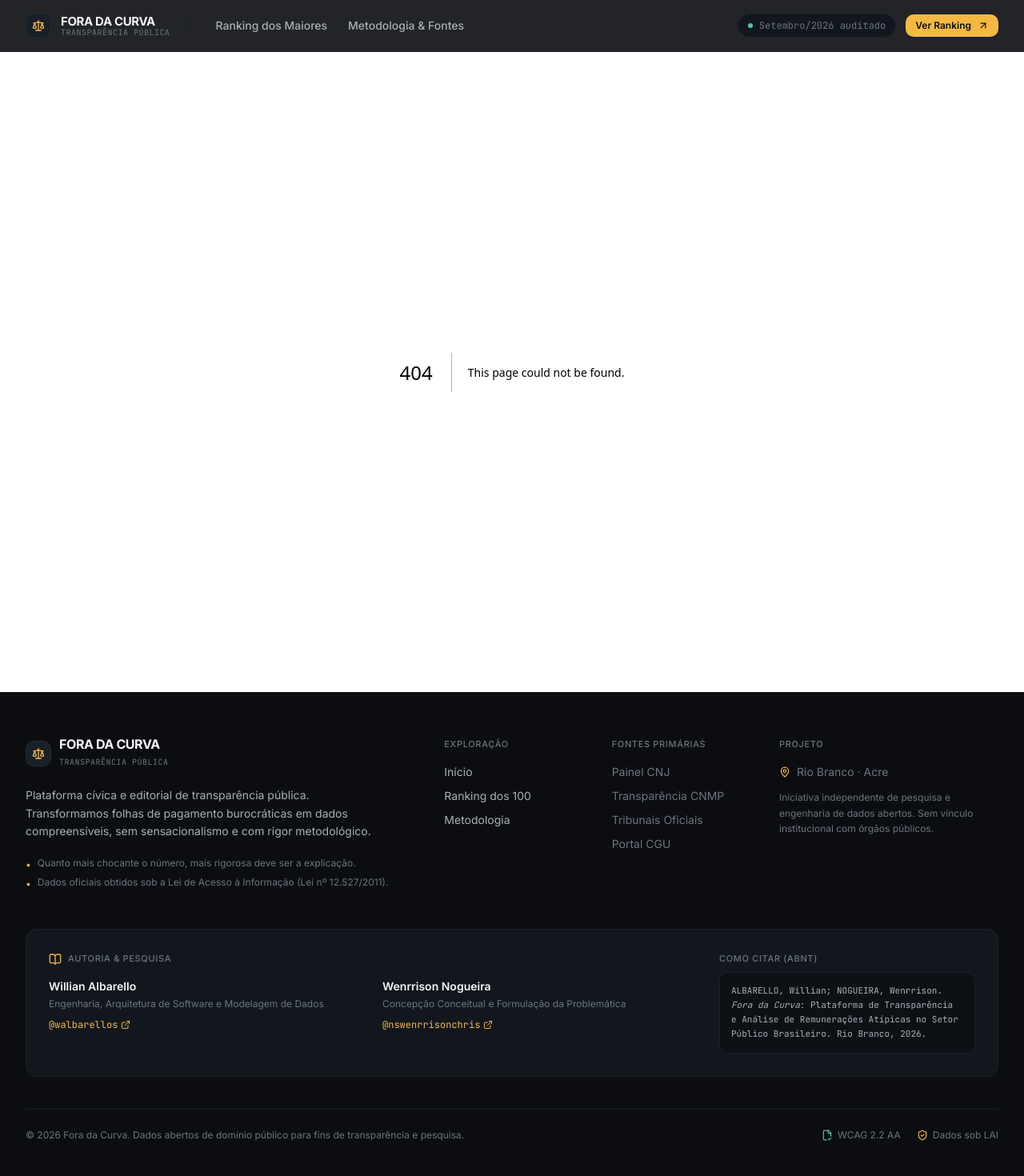
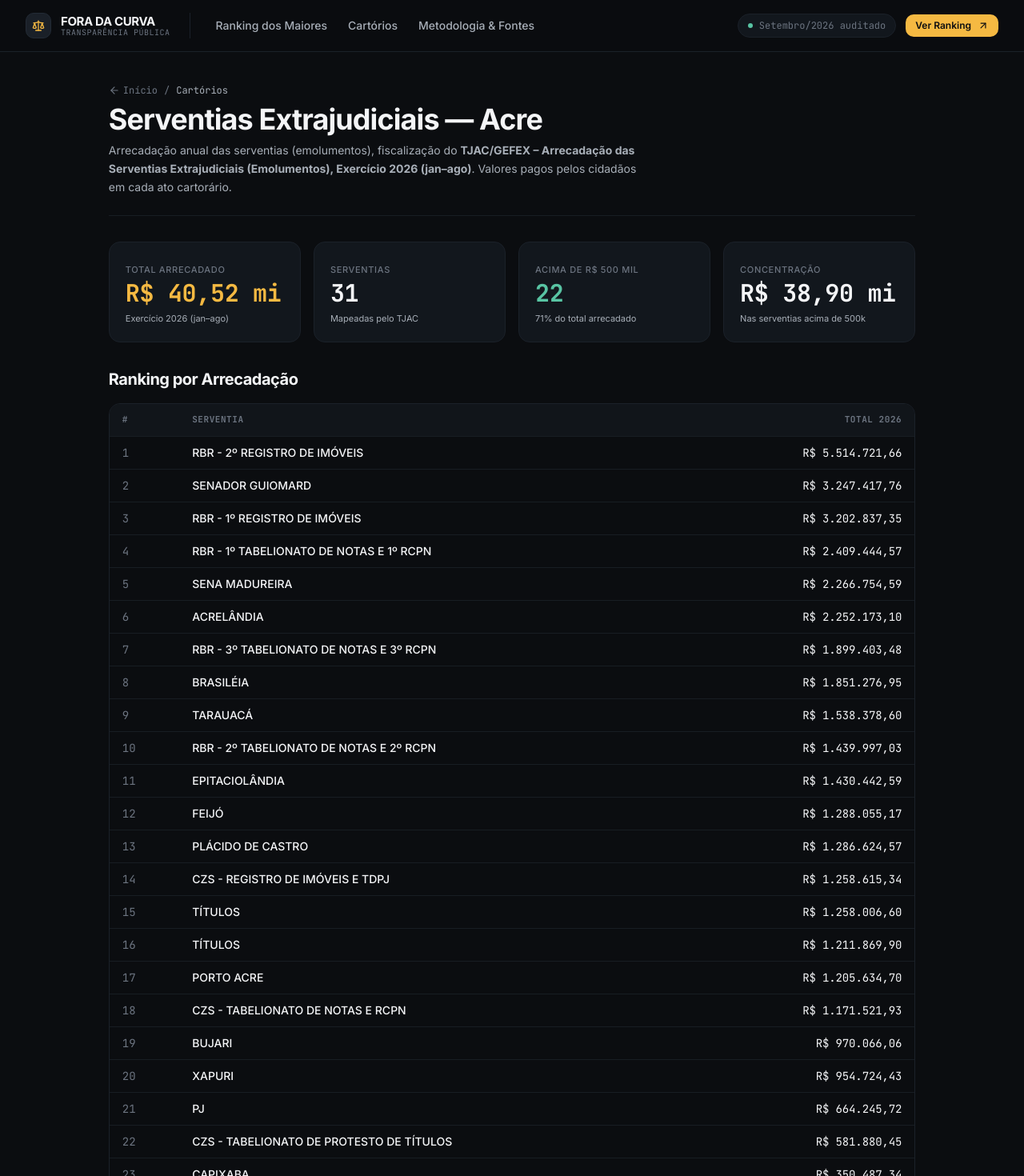
Before and after one commit to walbarellos/fora-da-curva-ac, a Next.js app: page /cartorios in a window 1280 px wide. Before the commit this address had no page. Shown: the top 1470 px of the page at 80% size. Built offline with nearby package versions, Linux system fonts and the light colour scheme.

Commit message:
feat: página /cartorios + destaque de serventias na home

```diff
--- /dev/null
+++ b/src/app/cartorios/page.tsx
@@ -0,0 +1,103 @@
+import { getServentias, formatCurrency, formatCompactCurrency } from '@/lib/data';
+import { ArrowLeft, FileText, Info } from 'lucide-react';
+import Link from 'next/link';
+
+export const metadata = {
+  title: 'Cartórios & Serventias Extrajudiciais — Fora da Curva',
+  description: 'Arrecadação anual das serventias extrajudiciais do Acre, com os valores pagos à casta de agentes notariais.',
+};
+
+export default function CartoriosPage() {
+  const serv = getServentias();
+  const ranking: Array<{ serventia: string; total: number }> = serv.ranking;
+
+  return (
+    <div className="max-w-7xl mx-auto px-4 sm:px-6 lg:px-8 py-10 space-y-8">
+      <div className="space-y-2 pb-6 border-b border-[#181D23]">
+        <div className="flex items-center space-x-2 text-xs font-mono text-[#6C7480]">
+          <Link href="/" className="hover:text-[#F4F5F7] transition-colors flex items-center gap-1">
+            <ArrowLeft className="w-3.5 h-3.5" />
+            <span>Início</span>
+          </Link>
+          <span>/</span>
+          <span className="text-[#A8AFB8]">Cartórios</span>
+        </div>
+        <h1 className="text-3xl sm:text-4xl font-extrabold text-[#F4F5F7] tracking-tight">
+          Serventias Extrajudiciais — Acre
+        </h1>
+        <p className="text-sm text-[#A8AFB8] max-w-2xl leading-relaxed">
+          Arrecadação anual das serventias (emolumentos), fiscalização do{' '}
+          <strong>{serv.fonte}</strong>. Valores pagos pelos cidadãos em cada ato cartorário.
+        </p>
+      </div>
+
+      {/* KPIs */}
+      <div className="grid grid-cols-2 lg:grid-cols-4 gap-3 sm:gap-4">
+        <div className="card p-5 space-y-1.5">
+          <span className="font-label">Total Arrecadado</span>
+          <div className="text-2xl sm:text-3xl font-bold text-[var(--accent)] tabular-nums font-mono">
+            {formatCompactCurrency(serv.totalArrecadado)}
+          </div>
+          <p className="text-[11px] text-[var(--text-medium)]">Exercício {serv.ano} (jan–ago)</p>
+        </div>
+        <div className="card p-5 space-y-1.5">
+          <span className="font-label">Serventias</span>
+          <div className="text-2xl sm:text-3xl font-bold text-[var(--text-high)] tabular-nums font-mono">
+            {serv.qtdServentias}
+          </div>
+          <p className="text-[11px] text-[var(--text-medium)]">Mapeadas pelo TJAC</p>
+        </div>
+        <div className="card p-5 space-y-1.5">
+          <span className="font-label">Acima de R$ 500 mil</span>
+          <div className="text-2xl sm:text-3xl font-bold text-[var(--status-regular)] tabular-nums font-mono">
+            {serv.serventiasAcima500k}
+          </div>
+          <p className="text-[11px] text-[var(--text-medium)]">71% do total arrecadado</p>
+        </div>
+        <div className="card p-5 space-y-1.5">
+          <span className="font-label">Concentração</span>
+          <div className="text-2xl sm:text-3xl font-bold text-[var(--text-high)] tabular-nums font-mono">
+            {formatCompactCurrency(serv.totalAcima500k)}
+          </div>
+          <p className="text-[11px] text-[var(--text-medium)]">Nas serventias acima de 500k</p>
+        </div>
+      </div>
+
+      {/* Ranking */}
+      <div className="space-y-4">
+        <h2 className="text-xl font-bold text-[#F4F5F7] tracking-tight">Ranking por Arrecadação</h2>
+        <div className="overflow-x-auto rounded-lg border border-[#1B2129]">
+          <table className="w-full text-sm">
+            <thead>
+              <tr className="bg-[#11151A] text-left text-[11px] font-mono uppercase tracking-wider text-[#6C7480]">
+                <th className="px-4 py-3">#</th>
+                <th className="px-4 py-3">Serventia</th>
+                <th className="px-4 py-3 text-right">Total {serv.ano}</th>
+              </tr>
+            </thead>
+            <tbody>
+              {ranking.map((r, i) => (
+                <tr key={r.serventia} className="border-t border-[#181D23] hover:bg-[#11151A]/60">
+                  <td className="px-4 py-2.5 font-mono text-[#6C7480]">{i + 1}</td>
+                  <td className="px-4 py-2.5 text-[#F4F5F7] font-medium">{r.serventia}</td>
+                  <td className="px-4 py-2.5 text-right font-mono tabular-nums text-[#F4F5F7]">
+                    {formatCurrency(r.total)}
+                  </td>
+                </tr>
+              ))}
+            </tbody>
+          </table>
+        </div>
+      </div>
+
+      <div className="p-4 rounded-lg bg-[#11151A] border border-[#1B2129] text-xs text-[#6C7480] space-y-1 font-mono flex gap-2">
+        <Info className="w-4 h-4 shrink-0 text-[var(--accent)]" />
+        <div>
+          <p>• Valores referem-se à arrecadação da serventia, já excluídos os Fundos do Poder Judiciário e sem ressarcimentos por atos gratuitos.</p>
+          <p>• Agentes notariais não constam da folha pública: são remunerados por emolumentos pagos pelo cidadão em cada ato.</p>
+          <p>• Fonte: <a href={serv.url} target="_blank" className="text-[var(--accent)] hover:underline">GEFEX/TJAC – PDF oficial {serv.ano}</a></p>
+        </div>
+      </div>
+    </div>
+  );
+}
--- a/src/app/page.tsx
+++ b/src/app/page.tsx
@@ -126,6 +126,25 @@ export default function HomePage() {
         />
       </section>
 
+      {/* 3B. CARTÓRIOS */}
+      <section className="max-w-7xl mx-auto px-4 sm:px-6 lg:px-8">
+        <div className="card-elevated p-7 sm:p-9 flex flex-col sm:flex-row sm:items-center justify-between gap-6">
+          <div className="space-y-2 max-w-xl">
+            <span className="font-label text-[var(--status-regular)]">Emolumentos · Serventias TJAC</span>
+            <h3 className="text-xl font-bold text-[var(--text-high)] tracking-tight">
+              Os cartórios do Acre já faturaram R$ 40,5 mi em 2026
+            </h3>
+            <p className="text-sm text-[var(--text-medium)]">
+              Arrecadação anual das serventias extrajudiciais — quase o dobro da folha pública anômala analisada.
+            </p>
+          </div>
+          <Link href="/cartorios" className="btn-secondary shrink-0">
+            <span>Ver Serventias</span>
+            <ArrowUpRight className="w-4 h-4" />
+          </Link>
+        </div>
+      </section>
+
       {/* 4. TOP 5 */}
       <section className="max-w-7xl mx-auto px-4 sm:px-6 lg:px-8 space-y-6">
         <div className="flex items-end justify-between gap-4">
--- a/src/components/Navbar.tsx
+++ b/src/components/Navbar.tsx
@@ -28,6 +28,12 @@ export default function Navbar() {
               Ranking dos Maiores
             </Link>
             <Link
+              href="/cartorios"
+              className="px-3 py-1.5 text-sm font-medium text-[var(--text-medium)] hover:text-[var(--text-high)] hover:bg-[var(--bg-card)] rounded-md transition-colors duration-150"
+            >
+              Cartórios
+            </Link>
+            <Link
               href="/metodologia"
               className="px-3 py-1.5 text-sm font-medium text-[var(--text-medium)] hover:text-[var(--text-high)] hover:bg-[var(--bg-card)] rounded-md transition-colors duration-150"
             >
--- a/src/lib/data.ts
+++ b/src/lib/data.ts
@@ -1,4 +1,5 @@
 import seedData from '../../data/seed-top100.json';
+import consolidado from '../../data/consolidado.json';
 import { PagamentoRegistro, EstatisticasGerais } from '../../data/schema';
 
 export function getEstatisticas(): EstatisticasGerais {
@@ -7,6 +8,16 @@ export function getEstatisticas(): EstatisticasGerais {
 
 export function getAllPagamentos(): PagamentoRegistro[] {
   return seedData.registros as PagamentoRegistro[];
+}
+
+export function getServentias() {
+  return (consolidado as any).serventiasExtrajudiciais;
+}
+
+export function getRankingUnificado() {
+  return (consolidado as any).rankingUnificadoAcima500k as Array<{
+    tipo: string; orgao: string; cargo: string; valor: number;
+  }>;
 }
 
 export function getPagamentoById(id: string): PagamentoRegistro | undefined {
```
